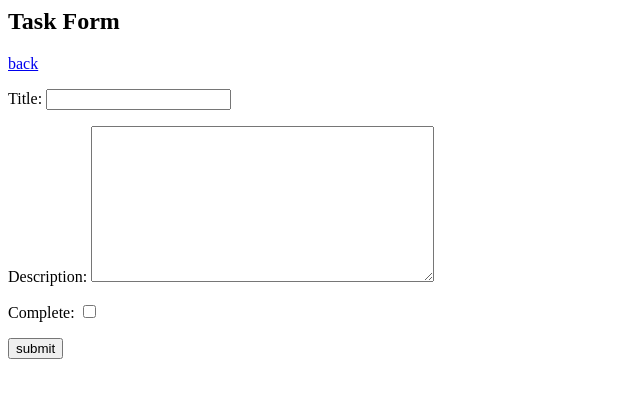
After one commit to RobinGunarathna/todo-app, a Django app: page /task-create/ in a window 1280 px wide. The commit adds this page. Shown: the top 398 px of the page, without its empty margins (0-640 px from the left). Run offline with Django 3.2, Linux system fonts and the light colour scheme.

Commit message:
set up the createview for creating new tasks

```diff
--- /dev/null
+++ b/todo_base/templates/todo_base/task_form.html
@@ -0,0 +1,7 @@
+<h2>Task Form</h2>
+<a href="{% url 'tasks' %}">back</a>
+<form method="post" action="">
+    {% csrf_token %}
+    {{form.as_p}}
+<input type="submit" value="submit">
+</form>
--- a/todo_base/templates/todo_base/task_list.html
+++ b/todo_base/templates/todo_base/task_list.html
@@ -1,4 +1,5 @@
 <h1>Todo list</h1>
+<a href="{% url 'task-create'%}">add task</a>
 <table>
     <tr>
         <th>item</th>
--- a/todo_base/urls.py
+++ b/todo_base/urls.py
@@ -1,7 +1,8 @@
 from django.urls import path
-from .views import TaskList, TaskDetail
+from .views import TaskList, TaskDetail, TaskCreate
 
 urlpatterns = [
     path('', TaskList.as_view(), name = 'tasks'),
     path('task/<int:pk>', TaskDetail.as_view(), name = 'task'),
+    path('task-create/', TaskCreate.as_view(), name = 'task-create'),
 ]
--- a/todo_base/views.py
+++ b/todo_base/views.py
@@ -1,6 +1,8 @@
 from django.shortcuts import render
 from django.views.generic.list import ListView
 from django.views.generic.detail import DetailView
+from django.views.generic.edit import CreateView
+from django.urls import reverse_lazy
 from .models import Task
 # Create your views here.
 
@@ -8,7 +10,14 @@ class TaskList(ListView):
     model = Task
     context_object_name = 'tasks'
 
+
 class TaskDetail(DetailView):
     model = Task
     context_object_name = 'task'
     template_name = 'todo_base/task.html'
+
+
+class TaskCreate(CreateView):
+    model = Task
+    fields = ['title', 'description', 'complete']
+    success_url = reverse_lazy('tasks')
```
Also changed, not shown: todo_base/models.py (+10 -10 lines), db.sqlite3.
